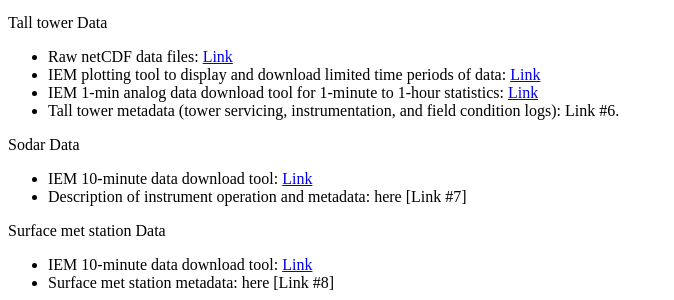
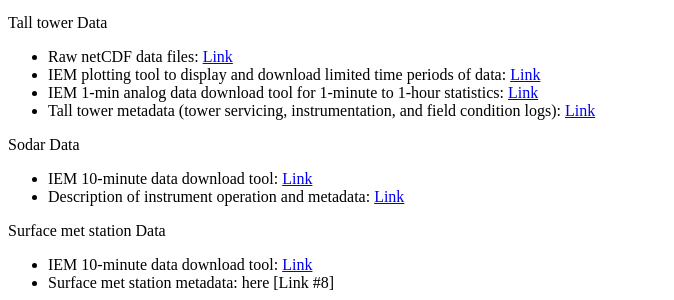
Before and after one commit to akrherz/talltowers, a PHP site: page / in a window 1280 px wide. Shown: the part 302-602 px from the top of the page, without its empty margins (0-674 px from the left). Run offline with PHP 8.4, Linux system fonts and the light colour scheme.

Commit message:
update links

```diff
--- a/htdocs/index.php
+++ b/htdocs/index.php
@@ -48,7 +48,7 @@ Daryl Herzmann (akrherz@iastate.edu)</p>
     <li>IEM 1-min analog data download tool for 1-minute to 1-hour statistics:
         <a href="https://mesonet.agron.iastate.edu/projects/iao/analog_download.php">Link</a></li>
     <li>Tall tower metadata (tower servicing, instrumentation, and field condition logs):
-        Link #6.</li>
+        <a href="https://iastate.box.com/s/zdw2f5jexmucjcrvttj99wagf0ixekbc">Link</a></li>
 </ul>
 
 <p><a name="sodar">Sodar Data</a></p>
@@ -56,7 +56,7 @@ Daryl Herzmann (akrherz@iastate.edu)</p>
 <ul>
     <li>IEM 10-minute data download tool:
         <a href="https://mesonet.agron.iastate.edu/projects/iao/sodar_download.php">Link</a></li>
-    <li>Description of instrument operation and metadata: here [Link #7]</li>
+    <li>Description of instrument operation and metadata: <a href="https://iastate.box.com/s/qw6jxa3oj7a6v48b31z7tm1fhkenfiql">Link</a></li>
 </ul>
 
 
```
